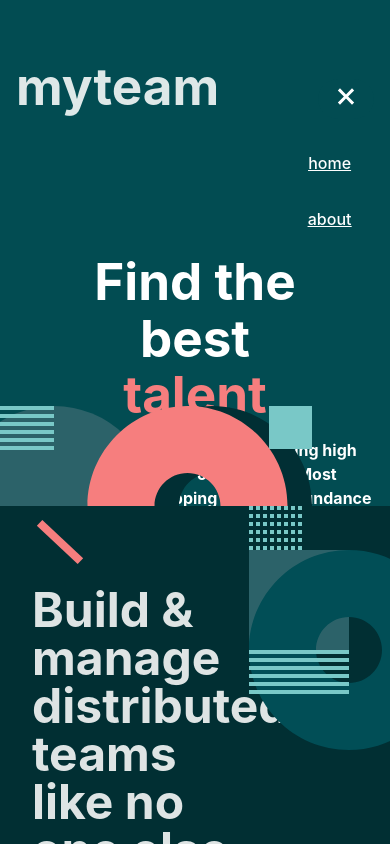
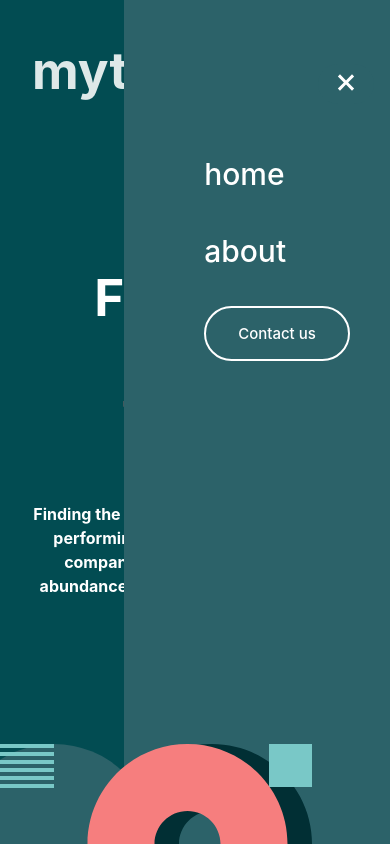
Before and after one commit to Irirwanirira/team-multi-page, a React (Vite) app: page / in a window 390 px wide. Both pictures are taken after a click on the button 344 px from the left and 98 px from the top of the page. Shown: the top 844 px of the page. Built offline with nearby package versions, Linux system fonts and the light colour scheme.

Commit message:
Fix navbar height

```diff
--- a/src/components/NavBar.tsx
+++ b/src/components/NavBar.tsx
@@ -11,6 +11,7 @@ const NavBar = () => {
   return (
     <NavbarSection>
       <header>
+        <div className="large-menu">
           <nav className="navbar">
             <h1>myteam</h1>
             <ul>
@@ -22,7 +23,9 @@ const NavBar = () => {
               </li>
             </ul>
           </nav>
-        <button className="contactBtn"><Link to="/contact">Contact us</Link></button>
+          <button className="contactBtn">
+            <Link to="/contact">Contact us</Link>
+          </button>
 
           <div className="menu">
             <button className="menuContainer" onClick={toggleMenu}>
@@ -41,9 +44,38 @@ const NavBar = () => {
                 <li>
                   <Link to="/about">about</Link>
                 </li>
-              <button className="contactBtn"><Link to="/contact">Contact us</Link></button>
+                <button className="contactBtn">
+                  <Link to="/contact">Contact us</Link>
+                </button>
               </ul>
             )}
+          </div>
+        </div>
+        <div className="small-menu">
+          <nav className="navbar">
+            <h1>myteam</h1>
+            <button className="menuContainer" onClick={toggleMenu}>
+              <img src="/assets/icon-hamburger.svg" alt="Hamburger menu" />
+            </button>
+            <div className={menuVisible ? "menu open" : "menu"}>
+              <button className="menuContainer" onClick={toggleMenu}>
+                <img src="/assets/icon-close.svg" alt="close btn" />
+              </button>
+              <ul>
+                <li>
+                  <Link to="/">home</Link>
+                </li>
+                <li>
+                  <Link to="/about">about</Link>
+                </li>
+                <li>
+                  <button className="contactBtn">
+                    <Link to="/contact">Contact us</Link>
+                  </button>
+                </li>
+              </ul>
+            </div>
+          </nav>
         </div>
       </header>
     </NavbarSection>
@@ -51,7 +83,10 @@ const NavBar = () => {
 };
 
 const NavbarSection = styled.div`
-  header {
+  .small-menu {
+    display: none;
+  }
+  .large-menu {
     display: flex;
     align-items: baseline;
     justify-content: space-between;
@@ -72,13 +107,12 @@ const NavbarSection = styled.div`
         margin: 0 1rem;
       }
     }
-
   }
   .contactBtn a:hover {
     background-color: none;
     color: #002529;
   }
-  .contactBtn:hover{
+  .contactBtn:hover {
     background-color: white;
     color: #002529;
   }
@@ -88,28 +122,60 @@ const NavbarSection = styled.div`
   }
 
   @media only screen and (max-width: 640px) {
-    .navbar ul {
+    header {
+      ul {
+        display: flex;
+        align-items: center;
+        justify-content: space-around;
+        li {
+          list-style: none;
+          margin: 0 1rem;
+          font-size: 30px;
+        }
+      }
+      .large-menu {
         display: none;
       }
-    .contactBtn {
-      display: none;
-    }
-    .menu {
+
+      .small-menu {
         display: block;
-      position: relative;
         button {
           border: none;
         }
-      ul {
-        text-align: center;
+
+        .menu {
+          display: none;
+        }
+
+        .menu.open {
+          background-color: #2c6269;
+          position: absolute;
+          right: 0;
+          top: 0;
+          height: 100vh;
+          margin: 0;
+          min-width: 60%;
           display: flex;
           flex-direction: column;
-        position: absolute;
-        right: 40%;
-        li {
-          list-style: none;
-          margin: 1rem 0;
-          text-decoration: underline;
+          align-items: center;
+          gap: 2rem;
+          padding: 4rem 1rem;
+          button {
+            background-color: #2c6269;
+            align-self: flex-end;
+          }
+          ul {
+            display: flex;
+            flex-direction: column;
+            align-items: baseline;
+            gap: 2rem;
+
+            .contactBtn {
+              border: 2px solid white;
+              padding: 1rem 2rem;
+              font-size: 15px;
+            }
+          }
         }
       }
     }
--- a/src/pages/About.tsx
+++ b/src/pages/About.tsx
@@ -473,7 +473,7 @@ const AboutSection = styled.div`
     .first_view {
       padding: 0 2rem;
       position: relative;
-      height: 65vh;
+      height: 100vh;
       z-index: 20;
       .body_part {
         padding-top: 2rem;
--- a/src/pages/Contact.tsx
+++ b/src/pages/Contact.tsx
@@ -299,7 +299,7 @@ const ContactSection = styled.div`
   @media only screen and (max-width: 640px) {
     .first_view {
       padding: 0 2rem;
-      height: 95vh;
+      height: max-content;
       .body_part {
         flex-direction: column;
         margin-top: 0;
--- a/src/pages/Home.tsx
+++ b/src/pages/Home.tsx
@@ -422,13 +422,17 @@ const HomeSection = styled.div`
 
   @media only screen and (max-width: 640px) {
     .first_view {
-      padding: 0 1rem;
+
+      padding: 0 2rem;
+      height: 100vh;
       .home-1 {
         display: none;
       }
       .body_part {
         flex-direction: column;
         align-items: center;
+        justify-content: center;
+        padding-top: 8rem;
         h1 {
           max-width: 70%;
           margin: 0;
@@ -438,6 +442,8 @@ const HomeSection = styled.div`
         .content {
           max-width: 100%;
           text-align: center;
+          padding-top: 3rem;
+
           .short_line {
             display: none;
           }
```
Lines whose indentation alone changed are shown as unchanged.
